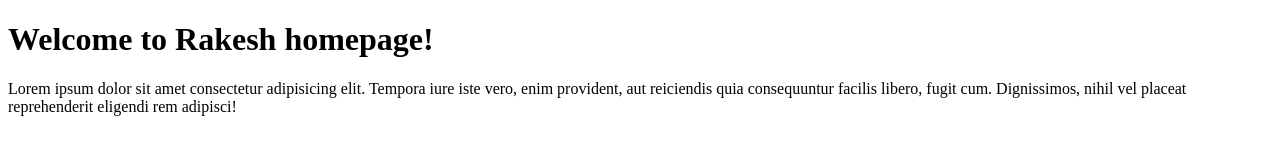
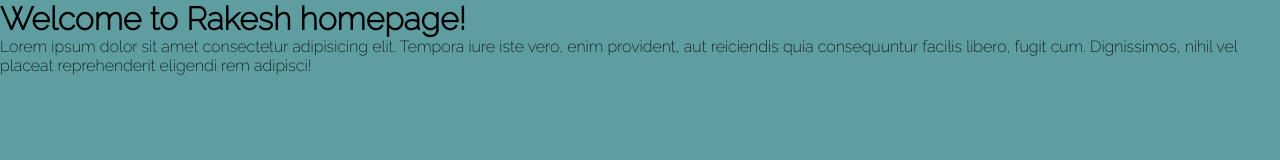
Before and after one commit to rakeshmusic/helloworld, a plain HTML site: page index.html in a window 1280 px wide. Drawn offline with Linux system fonts and the light colour scheme.

Commit message:
addedStyles

```diff
--- a/index.html
+++ b/index.html
@@ -6,6 +6,7 @@
   <meta http-equiv="X-UA-Compatible" content="IE=edge">
   <meta name="viewport" content="width=device-width, initial-scale=1.0">
   <title>Rakesh homepage</title>
+  <link rel="stylesheet" href="styles.css">
 </head>
 
 <body>
--- /dev/null
+++ b/styles.css
@@ -0,0 +1,12 @@
+@import url('https://fonts.googleapis.com/css2?family=Raleway:wght@100;200&display=swap');
+
+* {
+  margin: 0;
+  padding: 0;
+  box-sizing: border-box;
+}
+
+body {
+  font-family: 'Raleway', sans-serif;
+  background: cadetblue;
+}
```
